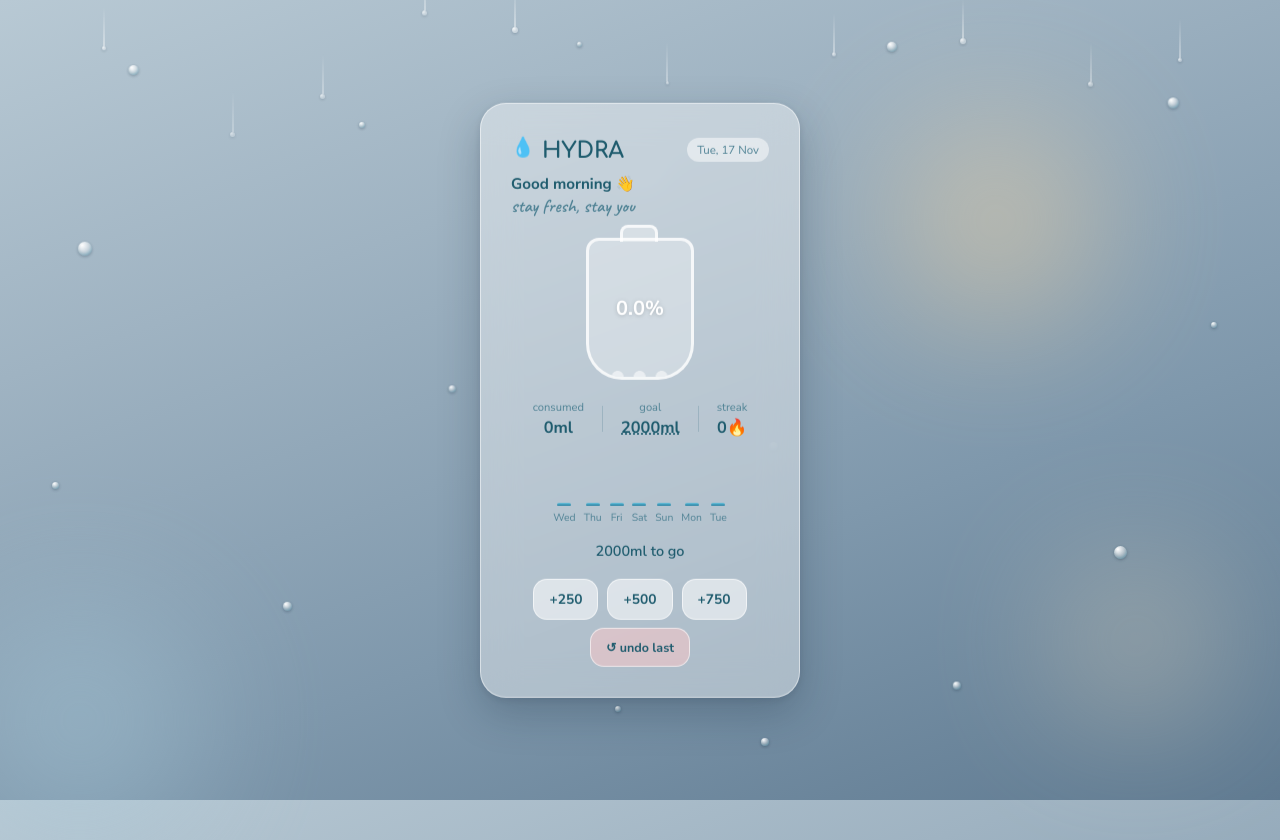
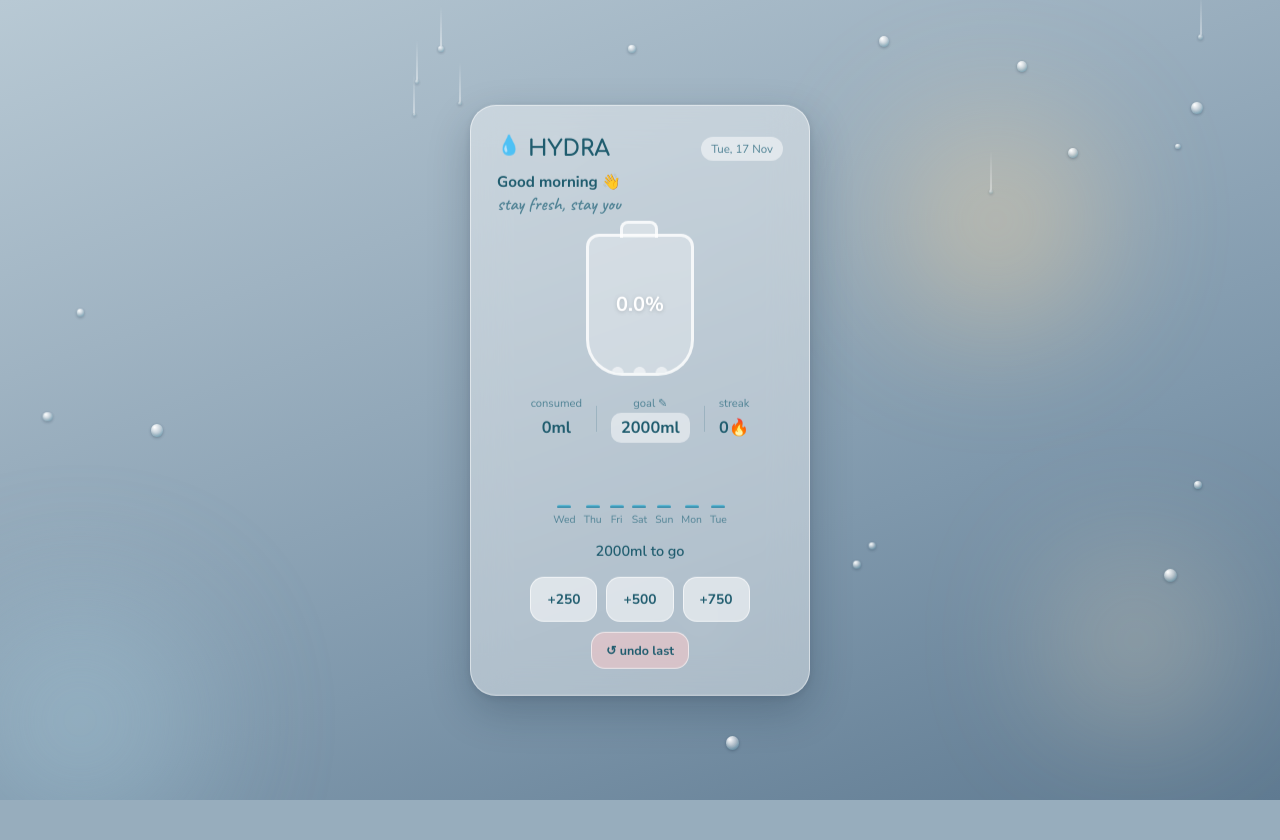
Before and after one commit to neharai18/hydra, a Flask app: page /dashboard in a window 1280 px wide. After the commit the page ends 800 px from the top, so only its background shows below. Run offline with Flask 3, Linux system fonts and the light colour scheme; data comes from the database, SQL or seed files in the repository; data that the repository does not hold is empty.

Commit message:
goal/undo dialogs

```diff
--- a/templates/dashboard.html
+++ b/templates/dashboard.html
@@ -3,214 +3,181 @@
 <head>
 <meta charset="UTF-8">
 <meta name="viewport" content="width=device-width, initial-scale=1.0">
+<meta name="color-scheme" content="only light">
 <title>HYDRA</title>
 <link rel="preconnect" href="https://fonts.googleapis.com">
-<link href="https://fonts.googleapis.com/css2?family=Comfortaa:wght@600;700&family=Nunito+Sans:wght@400;600;700&family=Caveat:wght@600&display=swap" rel="stylesheet">
+<link href="https://fonts.googleapis.com/css2?family=Comfortaa:wght@700&family=Nunito+Sans:wght@400;600;700&family=Caveat:wght@600&display=swap" rel="stylesheet">
 <style>
-:root {
-  --ink: #1f5c6e;
-  --ink-soft: #4f8294;
-  --water-light: #6fc6e0;
-  --water-deep: #1e7a9c;
-  --glass-strong: rgba(255, 255, 255, 0.78);
-}
-* { box-sizing: border-box; }
-body {
-  margin: 0; min-height: 100vh;
-  font-family: 'Nunito Sans', sans-serif;
-  background: linear-gradient(160deg, #b8c9d4 0%, #9fb3c2 30%, #7f98ac 65%, #5f7a91 100%);
-  display: flex; align-items: center; justify-content: center;
-  overflow: hidden; position: relative;
-}
-.glow { position: absolute; border-radius: 50%; filter: blur(70px); opacity: 0.45; pointer-events: none; }
-.glow-warm  { width: 200px; height: 200px; top: 15%; left: 70%; background: #ffd9a0; }
-.glow-green { width: 240px; height: 240px; bottom: -40px; left: -40px; background: #a8c9d9; }
-.glow-city  { width: 160px; height: 160px; bottom: 10%; right: 5%; background: #ffe8c2; opacity: 0.35; }
+:root{color-scheme:only light;--ink:#1f5c6e;--ink-soft:#4f8294;--water-light:#6fc6e0;--water-deep:#1e7a9c;--glass-strong:rgba(255,255,255,.78)}
+*{box-sizing:border-box}
+html{-webkit-text-size-adjust:100%}
+body{margin:0;min-height:100vh;min-height:100dvh;padding:24px 0;font-family:'Nunito Sans',sans-serif;background:linear-gradient(160deg,#b8c9d4 0%,#9fb3c2 30%,#7f98ac 65%,#5f7a91 100%);display:flex;align-items:center;justify-content:center;overflow-x:hidden}
 
-.dew { position: absolute; z-index: 0; border-radius: 50%; pointer-events: none;
-  background: radial-gradient(circle at 30% 25%, rgba(255,255,255,1), rgba(255,255,255,0.4) 50%, rgba(140,200,220,0.3) 80%);
-  box-shadow: 0 1px 3px rgba(20,40,60,0.3), inset 0 -2px 3px rgba(30,90,110,0.2);
-  animation: dewWobble 9s ease-in-out infinite;
-}
-@keyframes dewWobble { 0%,100%{transform:translate(0,0);} 50%{transform:translate(1px,2px);} }
+/* background layer: glows + droplets (fixed, never affects scrolling) */
+.sky{position:fixed;inset:0;overflow:hidden;pointer-events:none;z-index:0}
+.glow{position:absolute;border-radius:50%;filter:blur(70px);opacity:.45}
+.glow-warm{width:200px;height:200px;top:15%;left:70%;background:#ffd9a0}
+.glow-green{width:240px;height:240px;bottom:-40px;left:-40px;background:#a8c9d9}
+.glow-city{width:160px;height:160px;bottom:10%;right:5%;background:#ffe8c2;opacity:.35}
+.dew,.slide{position:absolute;border-radius:50%;background:radial-gradient(circle at 30% 25%,#fff,rgba(255,255,255,.4) 50%,rgba(140,200,220,.3) 80%);box-shadow:0 1px 3px rgba(20,40,60,.3),inset 0 -2px 3px rgba(30,90,110,.2)}
+.dew{animation:wobble 9s ease-in-out infinite}
+@keyframes wobble{50%{transform:translate(1px,2px)}}
+.slide{top:0;animation:slideDown linear infinite}
+.slide::after{content:"";position:absolute;top:-40px;left:50%;width:2px;height:40px;transform:translateX(-50%);background:linear-gradient(transparent,rgba(255,255,255,.5))}
+@keyframes slideDown{0%{transform:translateY(0);opacity:0}8%{opacity:.9}90%{opacity:.5}100%{transform:translateY(60vh);opacity:0}}
 
-.slide-drop { position:absolute; z-index: 0; border-radius:50%; pointer-events:none;
-  background: radial-gradient(circle at 30% 25%, rgba(255,255,255,1), rgba(255,255,255,0.45) 55%);
-  box-shadow: 0 1px 3px rgba(20,40,60,0.25);
-  animation: slideDown linear infinite;
-}
-.slide-drop::after { content:""; position:absolute; top:-40px; left:50%; width:2px; height:40px; transform:translateX(-50%);
-  background: linear-gradient(to bottom, transparent, rgba(255,255,255,0.5));
-}
-@keyframes slideDown { 0%{transform:translateY(0); opacity:0;} 8%{opacity:0.9;} 90%{opacity:0.5;} 100%{transform:translateY(160px); opacity:0;} }
+/* card */
+.card{position:relative;z-index:1;width:min(92vw,340px);padding:30px 26px 26px;background:rgba(255,255,255,.4);backdrop-filter:blur(18px);-webkit-backdrop-filter:blur(18px);border:1px solid rgba(255,255,255,.5);border-radius:26px;box-shadow:0 16px 40px rgba(20,40,60,.25),0 2px 8px rgba(20,40,60,.1);text-align:center;animation:float 7s ease-in-out infinite}
+@keyframes float{50%{transform:translateY(-8px)}}
+.top{display:flex;justify-content:space-between;align-items:center}
+.brand{display:flex;align-items:center;gap:7px}
+.drop-logo{font-size:1.2em;animation:bob 4s ease-in-out infinite}
+@keyframes bob{50%{transform:translateY(-4px)}}
+h1{font-family:Comfortaa,cursive;font-size:1.4em;color:var(--ink);margin:0}
+.date{font-size:.72em;color:var(--ink-soft);background:rgba(255,255,255,.5);padding:4px 10px;border-radius:20px}
+.greeting{font-size:.95em;font-weight:700;color:var(--ink);margin:10px 0 0;text-align:left}
+.tagline{font-family:Caveat,cursive;font-size:1.15em;color:var(--ink-soft);margin:0 0 18px;text-align:left}
 
-.dw1{width:10px;height:10px;top:8%;left:10%;}
-.dw2{width:6px;height:6px;top:15%;left:28%;animation-delay:1.5s;}
-.dw3{width:14px;height:14px;top:30%;left:6%;animation-delay:.8s;}
-.dw4{width:7px;height:7px;top:60%;left:4%;animation-delay:2.2s;}
-.dw5{width:9px;height:9px;top:75%;left:22%;animation-delay:1s;}
-.dw6{width:11px;height:11px;top:12%;right:8%;animation-delay:.4s;}
-.dw7{width:6px;height:6px;top:40%;right:5%;animation-delay:1.8s;}
-.dw8{width:13px;height:13px;top:68%;right:12%;animation-delay:2.5s;}
-.dw9{width:8px;height:8px;top:85%;right:25%;animation-delay:.6s;}
-.dw10{width:5px;height:5px;top:5%;left:45%;animation-delay:1.1s;}
-.dw11{width:12px;height:12px;top:22%;left:50%;animation-delay:2.8s;}
-.dw12{width:7px;height:7px;top:48%;left:35%;animation-delay:.3s;}
-.dw13{width:9px;height:9px;top:55%;left:60%;animation-delay:1.6s;}
-.dw14{width:6px;height:6px;top:88%;left:48%;animation-delay:2.1s;}
-.dw15{width:10px;height:10px;top:5%;right:30%;animation-delay:.9s;}
-.dw16{width:8px;height:8px;top:92%;right:40%;animation-delay:1.4s;}
+/* jug */
+.jug{position:relative;width:108px;height:142px;margin:10px auto 20px}
+.neck{position:absolute;top:-13px;left:34px;width:38px;height:17px;border:3px solid var(--glass-strong);border-bottom:0;border-radius:8px 8px 0 0;background:rgba(255,255,255,.35)}
+.body{height:100%;border:3px solid var(--glass-strong);border-radius:13px 13px 36px 36px;background:rgba(255,255,255,.3);position:relative;overflow:hidden;display:flex;align-items:center;justify-content:center}
+.water{position:absolute;bottom:0;left:0;width:100%;background:linear-gradient(180deg,var(--water-light),var(--water-deep));transition:height .9s cubic-bezier(.4,1.4,.6,1)}
+.wave{position:absolute;top:-6px;left:0;width:200%;height:12px;background:radial-gradient(circle,rgba(255,255,255,.55) 45%,transparent 50%);background-size:22px 12px;animation:wave 3s linear infinite}
+@keyframes wave{to{transform:translateX(-22px)}}
+.pct{position:relative;z-index:2;font-weight:700;font-size:1.25em;color:#fff;text-shadow:0 1px 4px rgba(0,0,0,.18)}
 
-.sl1{width:5px;height:5px;top:0%;left:18%;animation-duration:8s;}
-.sl2{width:4px;height:4px;top:0%;left:65%;animation-duration:11s;animation-delay:3s;}
-.sl3{width:6px;height:6px;top:0%;left:40%;animation-duration:9.5s;animation-delay:5s;}
-.sl4{width:5px;height:5px;top:0%;left:85%;animation-duration:10s;animation-delay:1.5s;}
-.sl5{width:4px;height:4px;top:0%;left:8%;animation-duration:9s;animation-delay:4s;}
-.sl6{width:5px;height:5px;top:0%;left:25%;animation-duration:7.5s;animation-delay:2.2s;}
-.sl7{width:3px;height:3px;top:0%;left:52%;animation-duration:12s;animation-delay:.5s;}
-.sl8{width:6px;height:6px;top:0%;left:75%;animation-duration:8.8s;animation-delay:4.5s;}
-.sl9{width:4px;height:4px;top:0%;left:92%;animation-duration:10.5s;animation-delay:2.8s;}
-.sl10{width:5px;height:5px;top:0%;left:33%;animation-duration:9.2s;animation-delay:6s;}
+/* stats + week chart */
+.stats{display:flex;align-items:center;justify-content:center;gap:14px;margin-bottom:6px}
+.stat{display:flex;flex-direction:column;align-items:center;gap:2px}
+.label{font-size:.7em;color:var(--ink-soft)}
+.value{font-size:1.02em;font-weight:700;color:var(--ink);padding:4px 0}
+.divider{width:1px;height:26px;background:rgba(31,92,110,.18)}
+.goal-btn{font:inherit;font-weight:700;font-size:1.02em;color:var(--ink);background:rgba(255,255,255,.5);border:0;border-radius:10px;padding:4px 10px;cursor:pointer}
+.week{display:flex;justify-content:center;align-items:flex-end;gap:8px;height:70px;margin:14px 0}
+.col{display:flex;flex-direction:column;align-items:center;gap:4px}
+.bar{width:14px;min-height:3px;background:linear-gradient(180deg,var(--water-light),var(--water-deep));border-radius:6px 6px 3px 3px}
+.day{font-size:.65em;color:var(--ink-soft)}
+.message{margin:0 0 16px;font-size:.9em;font-weight:600;color:var(--ink)}
 
-.card {
-  position: relative; z-index: 1; width: 320px; padding: 34px 30px 30px;
-  background: rgba(255, 255, 255, 0.4); backdrop-filter: blur(18px); -webkit-backdrop-filter: blur(18px);
-  border: 1px solid rgba(255,255,255,0.5);
-  border-radius: 26px;
-  box-shadow: 0 16px 40px rgba(20,40,60,0.25), 0 2px 8px rgba(20,40,60,0.1);
-  text-align: center;
-  animation: cardFloat 7s ease-in-out infinite;
-}
-@keyframes cardFloat { 0%,100%{transform:translateY(0);} 50%{transform:translateY(-8px);} }
+/* buttons */
+.row{display:flex;justify-content:center;gap:9px}
+.btn{font:700 .86em 'Nunito Sans',sans-serif;color:var(--ink);background:rgba(255,255,255,.55);border:1px solid rgba(255,255,255,.6);padding:12px 16px;border-radius:14px;cursor:pointer;text-decoration:none;display:inline-block;transition:transform .2s,background .2s,box-shadow .2s;-webkit-tap-highlight-color:transparent}
+.btn:hover{background:rgba(255,255,255,.8);transform:translateY(-3px);box-shadow:0 8px 18px rgba(20,40,60,.2)}
+.undo{margin-top:10px;background:rgba(255,200,200,.5);font-size:.78em;padding:9px 14px}
+.rise{position:fixed;width:8px;height:8px;border-radius:50%;background:radial-gradient(circle at 30% 30%,#fff,var(--water-light) 70%);pointer-events:none;animation:rise 1s ease-out forwards;z-index:5}
+@keyframes rise{to{transform:translateY(-90px) scale(.3);opacity:0}}
 
-.top-row { display: flex; justify-content: space-between; align-items: flex-start; margin-bottom: 2px; }
-.card-head { display: flex; align-items: center; gap: 7px; }
-.logo-drop { font-size: 1.2em; animation: bob 4s ease-in-out infinite; }
-@keyframes bob { 0%,100%{transform:translateY(0);} 50%{transform:translateY(-4px);} }
-h1 { font-family:'Comfortaa',cursive; font-weight:700; font-size:1.4em; color:var(--ink); margin:0; }
-.date-chip { font-size:0.72em; color:var(--ink-soft); background:rgba(255,255,255,0.5); padding:4px 10px; border-radius:20px; }
+/* in-page dialogs (replace prompt/confirm) */
+dialog{border:0;border-radius:20px;padding:22px;width:min(86vw,300px);background:#f4fafc;color:var(--ink);box-shadow:0 20px 50px rgba(20,40,60,.35);text-align:center}
+dialog::backdrop{background:rgba(20,40,60,.4)}
+dialog h2{margin:0 0 14px;font-size:1.05em}
+dialog input{width:100%;font:700 1.2em 'Nunito Sans',sans-serif;text-align:center;padding:10px;border:2px solid #cfe4ec;border-radius:12px;color:var(--ink);margin-bottom:14px}
+.actions{display:flex;gap:10px}
+.actions button{flex:1;font:700 .95em 'Nunito Sans',sans-serif;padding:12px;border:0;border-radius:12px;cursor:pointer;background:#e2eff4;color:var(--ink)}
+.actions button[value=save],.actions button[value=undo]{background:var(--water-deep);color:#fff}
 
-.greeting { font-size: 0.95em; color: var(--ink); font-weight: 700; margin: 10px 0 0; text-align: left; }
-.tagline { font-family:'Caveat',cursive; font-size: 1.15em; color: var(--ink-soft); margin: 0 0 20px; text-align: left; }
-
-.jug-wrap { margin: 6px auto 20px; width: 108px; height: 142px; position: relative; }
-.jug-neck { position:absolute; top:-13px; left:34px; width:38px; height:17px; border:3px solid var(--glass-strong); border-bottom:none; border-radius:8px 8px 0 0; background:rgba(255,255,255,0.35); }
-.jug-body { width:100%; height:100%; border:3px solid var(--glass-strong); border-radius:13px 13px 36px 36px; background:rgba(255,255,255,0.3); position:relative; overflow:hidden; display:flex; align-items:center; justify-content:center; }
-.water { position:absolute; bottom:0; left:0; width:100%; height:{{ percentage }}%; background:linear-gradient(180deg,var(--water-light),var(--water-deep)); transition:height .9s cubic-bezier(.4,1.4,.6,1); }
-.wave { position:absolute; top:-6px; left:0; width:200%; height:12px; background:radial-gradient(circle, rgba(255,255,255,0.55) 45%, transparent 50%); background-size:22px 12px; animation:waveMove 3s linear infinite; }
-@keyframes waveMove { from{transform:translateX(0);} to{transform:translateX(-22px);} }
-.jug-pct { position:relative; z-index:2; font-weight:700; font-size:1.25em; color:#fff; text-shadow:0 1px 4px rgba(0,0,0,.18); }
-
-.stats-row { display:flex; align-items:center; justify-content:center; gap:18px; margin-bottom:12px; }
-.week-chart { display: flex; justify-content: center; align-items: flex-end; gap: 8px; height: 70px; margin: 16px 0; }
-.bar-col { display: flex; flex-direction: column; align-items: center; gap: 4px; }
-.bar { width: 14px; background: linear-gradient(180deg, var(--water-light), var(--water-deep)); border-radius: 6px 6px 3px 3px; min-height: 3px; transition: height 0.6s ease; }
-.bar-label { font-size: 0.65em; color: var(--ink-soft); }
-.stat { display:flex; flex-direction:column; gap:2px; }
-.stat-label { font-size:0.7em; color:var(--ink-soft); }
-.stat-value { font-size:1.02em; font-weight:700; color:var(--ink); }
-.stat-divider { width:1px; height:26px; background:rgba(31,92,110,0.18); }
-
-.message { margin:0 0 18px; font-size:0.9em; color:var(--ink); font-weight:600; }
-
-.quick-add { display:flex; justify-content:center; gap:9px; }
-.add-btn { font-family:'Nunito Sans',sans-serif; font-weight:700; font-size:0.86em; color:var(--ink); background:rgba(255,255,255,0.55); border:1px solid rgba(255,255,255,0.6); padding:10px 15px; border-radius:14px; cursor:pointer; text-decoration:none; display:inline-block; transition:transform .2s ease, background .2s ease, box-shadow .2s ease; }
-.add-btn:hover { background:rgba(255,255,255,0.8); transform:translateY(-3px); box-shadow:0 8px 18px rgba(20,40,60,0.2); }
-
-.rise-drop { position:fixed; width:8px; height:8px; border-radius:50%; background:radial-gradient(circle at 30% 30%, #fff, var(--water-light) 70%); pointer-events:none; animation:riseUp 1s ease-out forwards; z-index:5; }
-@keyframes riseUp { 0%{transform:translateY(0) scale(1); opacity:.9;} 100%{transform:translateY(-90px) scale(.3); opacity:0;} }
-
-@media (prefers-reduced-motion: reduce) { .dew,.slide-drop,.card,.logo-drop,.wave,.add-btn,.rise-drop{animation:none!important;transition:none!important;} }
+@media (prefers-reduced-motion:reduce){*{animation:none!important;transition:none!important}.slide{display:none}}
 </style>
 </head>
 <body>
-<div class="glow glow-warm"></div>
-<div class="glow glow-green"></div>
-<div class="glow glow-city"></div>
 
-<span class="dew dw1"></span><span class="dew dw2"></span><span class="dew dw3"></span><span class="dew dw4"></span><span class="dew dw5"></span><span class="dew dw6"></span><span class="dew dw7"></span><span class="dew dw8"></span><span class="dew dw9"></span>
-<span class="dew dw10"></span><span class="dew dw11"></span><span class="dew dw12"></span><span class="dew dw13"></span><span class="dew dw14"></span><span class="dew dw15"></span><span class="dew dw16"></span>
-
-<span class="slide-drop sl1"></span><span class="slide-drop sl2"></span><span class="slide-drop sl3"></span><span class="slide-drop sl4"></span><span class="slide-drop sl5"></span>
-<span class="slide-drop sl6"></span><span class="slide-drop sl7"></span><span class="slide-drop sl8"></span><span class="slide-drop sl9"></span><span class="slide-drop sl10"></span>
+<div class="sky" id="sky">
+  <div class="glow glow-warm"></div><div class="glow glow-green"></div><div class="glow glow-city"></div>
+</div>
 
 <main class="card">
-  <div class="top-row">
-    <div class="card-head"><span class="logo-drop">💧</span><h1>HYDRA</h1></div>
-    <span class="date-chip">{{ today_date }}</span>
+  <div class="top">
+    <div class="brand"><span class="drop-logo">💧</span><h1>HYDRA</h1></div>
+    <span class="date">{{ today_date }}</span>
   </div>
   <p class="greeting" id="greeting">Hello 👋</p>
   <p class="tagline">stay fresh, stay you</p>
 
-  <div class="jug-wrap">
-    <div class="jug-neck"></div>
-    <div class="jug-body">
-      <div class="water"><div class="wave"></div></div>
-      <span class="jug-pct">{{ percentage }}%</span>
+  <div class="jug">
+    <div class="neck"></div>
+    <div class="body">
+      <div class="water" style="height: {{ [percentage, 100]|min }}%"><div class="wave"></div></div>
+      <span class="pct">{{ percentage }}%</span>
     </div>
   </div>
 
-    <div class="stats-row">
-    <div class="stat"><span class="stat-label">consumed</span><span class="stat-value">{{ today_total }}ml</span></div>
-    <div class="stat-divider"></div>
-   <div class="stat"><span class="stat-label">goal</span><span class="stat-value" onclick="editGoal({{ daily_goal }})" style="cursor:pointer; text-decoration:underline dotted;">{{ daily_goal }}ml</span></div>
-    <div class="stat-divider"></div>
-    <div class="stat"><span class="stat-label">streak</span><span class="stat-value">{{ streak }}🔥</span></div>
+  <div class="stats">
+    <div class="stat"><span class="label">consumed</span><span class="value">{{ today_total }}ml</span></div>
+    <div class="divider"></div>
+    <div class="stat"><span class="label">goal ✎</span><button type="button" class="goal-btn" id="goalBtn">{{ daily_goal }}ml</button></div>
+    <div class="divider"></div>
+    <div class="stat"><span class="label">streak</span><span class="value">{{ streak }}🔥</span></div>
   </div>
-   <div class="week-chart">
+
+  <div class="week">
     {% for day in last_7_days %}
-    <div class="bar-col">
-      <div class="bar" style="height: {{ (day.amount / daily_goal * 60) if day.amount <= daily_goal else 60 }}px;"></div>
-      <span class="bar-label">{{ day.label }}</span>
-    </div>
+    <div class="col"><div class="bar" style="height: {{ [day.amount / daily_goal * 60, 60]|min }}px"></div><span class="day">{{ day.label }}</span></div>
     {% endfor %}
   </div>
 
-  <p class="message">
-    {% if percentage >= 100 %}you did it today 💧{% else %}{{ daily_goal - today_total }}ml to go{% endif %}
-  </p>
+  <p class="message">{% if percentage >= 100 %}you did it today 💧{% else %}{{ daily_goal - today_total }}ml to go{% endif %}</p>
 
-  <div class="quick-add">
-    <a href="/log/250" class="add-btn">+250</a>
-    <a href="/log/500" class="add-btn">+500</a>
-    <a href="/log/750" class="add-btn">+750</a>
+  <div class="row">
+    <a href="/log/250" class="btn add">+250</a>
+    <a href="/log/500" class="btn add">+500</a>
+    <a href="/log/750" class="btn add">+750</a>
   </div>
-  <div style="margin-top: 8px;">
-    <a href="/undo" class="add-btn" style="background: rgba(255,200,200,0.5); font-size: 0.78em;" onclick="return confirm('Remove your last water log entry?');">↺ undo last</a>
-  </div>
+  <button type="button" class="btn undo" id="undoBtn">↺ undo last</button>
 </main>
 
+<dialog id="goalDialog">
+  <form method="dialog">
+    <h2>Daily goal (ml)</h2>
+    <input type="number" id="goalInput" min="500" max="10000" step="50" inputmode="numeric" required>
+    <div class="actions"><button value="cancel" formnovalidate>Cancel</button><button value="save">Save</button></div>
+  </form>
+</dialog>
+
+<dialog id="undoDialog">
+  <form method="dialog">
+    <h2>Remove your last entry?</h2>
+    <div class="actions"><button value="cancel">Keep it</button><button value="undo">Remove</button></div>
+  </form>
+</dialog>
+
 <script>
-const hour = new Date().getHours();
-let greetingText = "Good evening";
-if (hour < 12) greetingText = "Good morning";
-else if (hour < 17) greetingText = "Good afternoon";
-document.getElementById('greeting').textContent = greetingText + " 👋";
+// greeting from the visitor's own clock
+const hr = new Date().getHours();
+document.getElementById('greeting').textContent = (hr < 12 ? 'Good morning' : hr < 17 ? 'Good afternoon' : 'Good evening') + ' 👋';
 
-function editGoal(current) {
-  const newGoal = prompt("Set your daily water goal (ml):", current);
-  if (newGoal && !isNaN(newGoal) && newGoal > 0) {
-    window.location.href = "/set-goal/" + newGoal;
+// background droplets (fewer on phones)
+const sky = document.getElementById('sky'), small = innerWidth < 600;
+const rnd = (a, b) => a + Math.random() * (b - a);
+function spawn(cls, n, style) {
+  for (let i = 0; i < n; i++) { const d = document.createElement('span'); d.className = cls; d.style.cssText = style(); sky.appendChild(d); }
+}
+spawn('dew', small ? 10 : 18, () => { const s = rnd(5, 14); return `width:${s}px;height:${s}px;left:${rnd(2,96)}%;top:${rnd(3,94)}%;animation-delay:${rnd(0,3)}s`; });
+spawn('slide', small ? 5 : 9, () => { const s = rnd(3, 6); return `width:${s}px;height:${s}px;left:${rnd(3,95)}%;animation-duration:${rnd(7,12)}s;animation-delay:${rnd(0,6)}s`; });
+
+// quick-add: little droplets rise, then the water is logged
+document.querySelectorAll('.add').forEach(a => a.addEventListener('click', e => {
+  e.preventDefault();
+  const r = a.getBoundingClientRect();
+  for (let i = 0; i < 3; i++) {
+    const d = document.createElement('span'); d.className = 'rise';
+    d.style.cssText = `left:${r.left + r.width / 2 + (i - 1) * 10}px;top:${r.top}px;animation-delay:${i * .08}s`;
+    document.body.appendChild(d);
   }
-}
+  setTimeout(() => location.href = a.getAttribute('href'), 350);
+}));
 
-document.querySelectorAll('.add-btn').forEach(btn => {
-  btn.addEventListener('click', function(e) {
-    const href = this.getAttribute('href');
-    if (href === '/undo') return;   // let the undo confirm popup handle itself
-    e.preventDefault();
-    const rect = this.getBoundingClientRect();
-    for (let i = 0; i < 3; i++) {
-      const drop = document.createElement('span');
-      drop.className = 'rise-drop';
-      drop.style.left = (rect.left + rect.width/2 + (i-1)*10) + 'px';
-      drop.style.top = rect.top + 'px';
-      drop.style.animationDelay = (i*0.08) + 's';
-      document.body.appendChild(drop);
-    }
-    setTimeout(() => window.location.href = href, 350);
-  });
+// goal + undo use in-page dialogs (prompt/confirm are blocked in many phone browsers)
+const goalDialog = document.getElementById('goalDialog'), goalInput = document.getElementById('goalInput');
+document.getElementById('goalBtn').addEventListener('click', () => { goalInput.value = {{ daily_goal }}; goalDialog.returnValue = ''; goalDialog.showModal(); });
+goalDialog.addEventListener('close', () => {
+  const v = parseInt(goalInput.value, 10);
+  if (goalDialog.returnValue === 'save' && v >= 500 && v <= 10000) location.href = '/set-goal/' + v;
 });
+
+const undoDialog = document.getElementById('undoDialog');
+document.getElementById('undoBtn').addEventListener('click', () => { undoDialog.returnValue = ''; undoDialog.showModal(); });
+undoDialog.addEventListener('close', () => { if (undoDialog.returnValue === 'undo') location.href = '/undo'; });
 </script>
 </body>
 </html>
```
